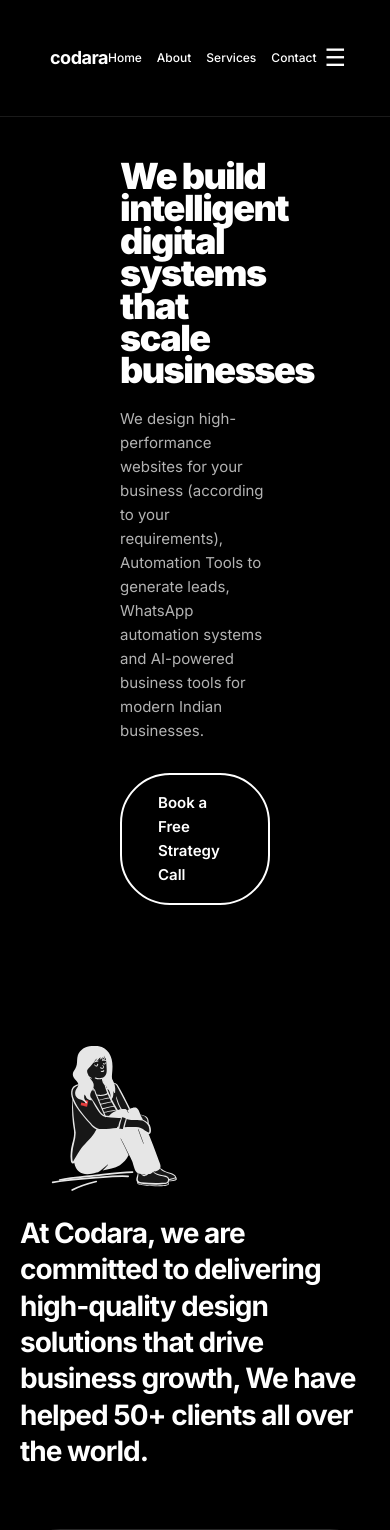
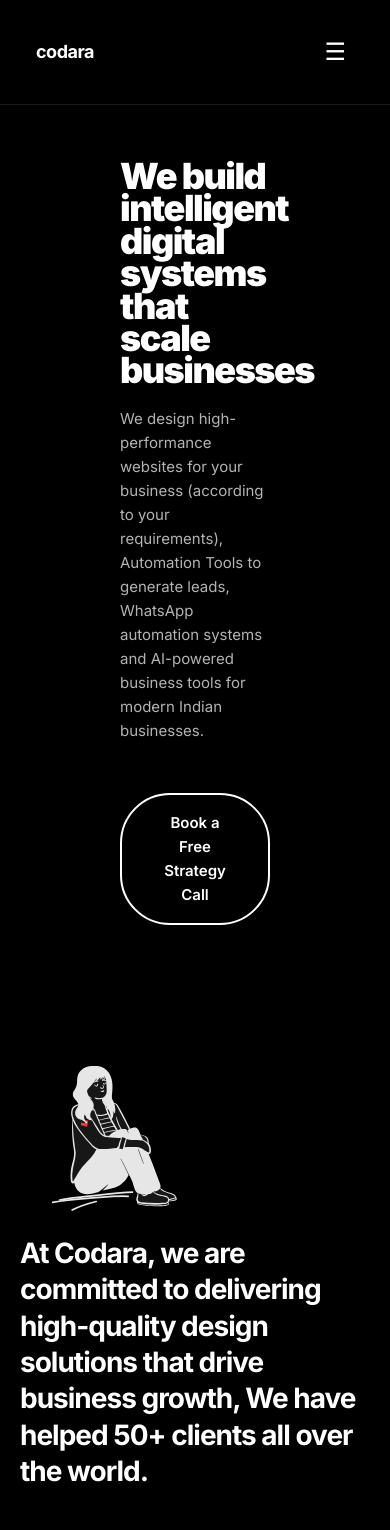
Before and after one commit to adxtya-codes/Codara, a Next.js app in the folder Desktop/codara/: page / in a window 390 px wide. Shown: the top 1530 px of the page. Built offline with nearby package versions, Linux system fonts and the light colour scheme.

Commit message:
Fix mobile layout issues: header alignment, project borders, and CTA button positioning

```diff
--- a/Desktop/codara/app/globals.css
+++ b/Desktop/codara/app/globals.css
@@ -1646,12 +1646,7 @@ body {
         grid-template-columns: 1fr;
         gap: 20px;
     }
-}/* ===================================
-   MOBILE RESPONSIVE STYLES
-   =================================== */
-
-/* Tablet and below (1024px) */
-@media (max-width: 1024px) {
+
     .hero-headline {
         font-size: 72px;
     }
@@ -2273,3 +2268,83 @@ body {
         font-size: 12px;
     }
 }
+/* ===================================
+   SPECIFIC MOBILE FIXES
+   =================================== */
+
+@media (max-width: 768px) {
+    /* Fix header alignment */
+    .header {
+        position: fixed;
+        top: 0;
+        left: 0;
+        right: 0;
+        z-index: 1000;
+        background: #000000;
+        border-bottom: 1px solid rgba(255, 255, 255, 0.1);
+    }
+
+    .header-container {
+        display: flex;
+        align-items: center;
+        justify-content: space-between;
+        padding: 16px 20px;
+        max-width: 100%;
+    }
+
+    .logo {
+        font-size: 20px !important;
+        line-height: 1;
+    }
+
+    .nav-links {
+        display: none;
+    }
+
+    .mobile-menu-button {
+        display: flex;
+        align-items: center;
+        justify-content: center;
+    }
+
+    /* Fix projects section border radius */
+    .projects-image-container {
+        border-radius: 20px !important;
+        overflow: hidden;
+    }
+
+    .project-image {
+        border-radius: 20px !important;
+    }
+
+    /* Fix CTA button alignment */
+    .hero .cta-button,
+    button[class*="cta"],
+    a[class*="cta"] {
+        display: inline-flex !important;
+        align-items: center;
+        justify-content: center;
+        text-align: center;
+        margin: 20px auto 0 !important;
+    }
+
+    .hero-content {
+        display: flex;
+        flex-direction: column;
+        align-items: flex-start;
+    }
+}
+
+@media (max-width: 480px) {
+    .header-container {
+        padding: 14px 16px;
+    }
+
+    .logo {
+        font-size: 18px !important;
+    }
+
+    .projects-image-container {
+        border-radius: 16px !important;
+    }
+}
```
